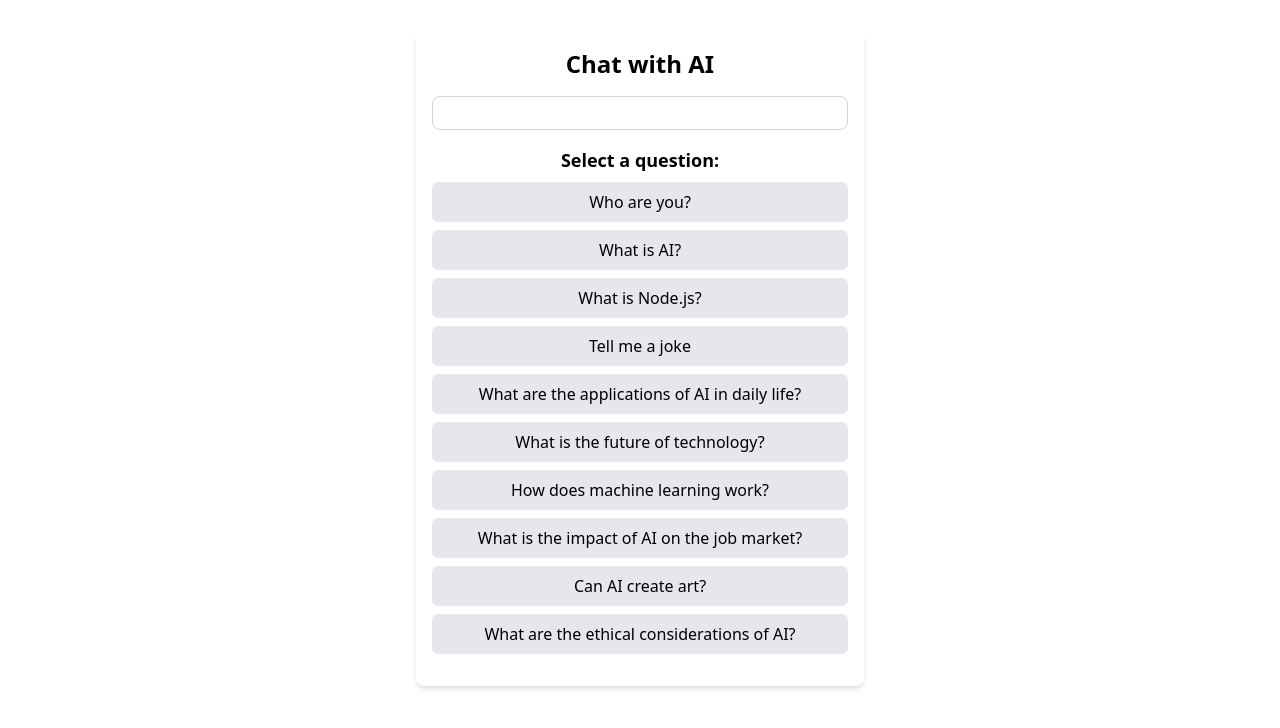
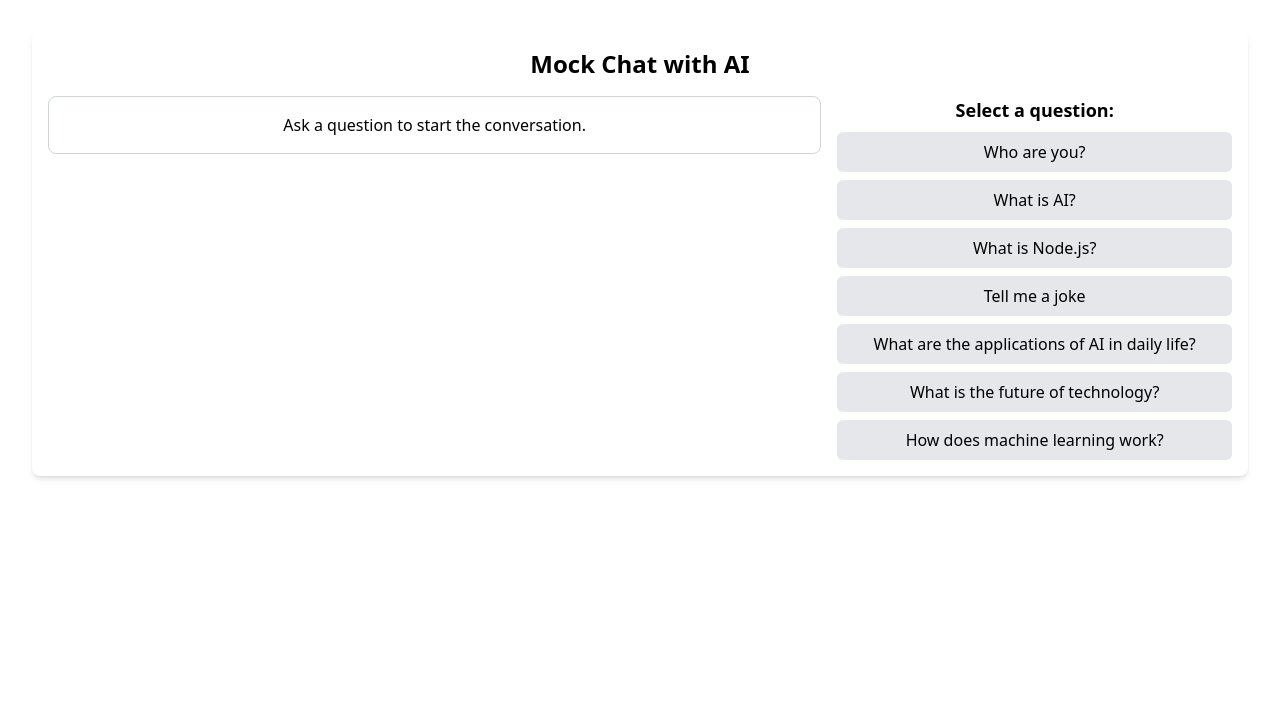
Before and after one commit to himanshu07Rai/ChatBot, a React (Vite) app in the folder client/: page / in a window 1280 px wide. Shown: the top 728 px of the page. Built offline with nearby package versions, Linux system fonts and the light colour scheme.

Commit message:
Layout refactoring

```diff
--- a/client/src/components/ChatArea.tsx
+++ b/client/src/components/ChatArea.tsx
@@ -29,9 +29,6 @@ export default function ChatArea() {
     "What are the applications of AI in daily life?",
     "What is the future of technology?",
     "How does machine learning work?",
-    "What is the impact of AI on the job market?",
-    "Can AI create art?",
-    "What are the ethical considerations of AI?",
   ];
 
   const updateChatHistory = () => {
@@ -106,13 +103,16 @@ export default function ChatArea() {
   };
 
   return (
-    <div className="max-w-md mx-auto p-4 bg-white rounded-lg shadow-md">
-      <h1 className="text-2xl font-bold text-center mb-4">Chat with AI</h1>
+    <div className="mx-auto p-4 bg-white rounded-lg shadow-md">
+      <h1 className="text-2xl font-bold text-center mb-4">Mock Chat with AI</h1>
+      <div className="flex flex-col lg:flex-row">
+        <div className="flex-1 lg:mr-4">
           <div
-        className="overflow-y-auto max-h-96 mb-4 p-4 border border-gray-300 rounded-lg"
+            className="overflow-y-auto max-h-screen mb-4 p-4 border border-gray-300 rounded-lg"
             ref={messageAreaScrollRef}
           >
-        {chatHistory.map((msg, index) => (
+            {chatHistory.length > 0 ? (
+              chatHistory.map((msg, index) => (
                 <div
                   key={index}
                   className={`mb-2 flex ${
@@ -129,7 +129,12 @@ export default function ChatArea() {
                     <ReactMarkdown>{msg.content}</ReactMarkdown>
                   </div>
                 </div>
-        ))}
+              ))
+            ) : (
+              <p className="text-center">
+                Ask a question to start the conversation.
+              </p>
+            )}
           </div>
           {isThinking && (
             <div className="mb-4 p-2 border border-gray-300 rounded-md">
@@ -141,7 +146,10 @@ export default function ChatArea() {
               <ReactMarkdown>{currentResponse}</ReactMarkdown>
             </div>
           )}
-      <div className="mb-4">
+        </div>
+        <div className="lg:w-1/3">
+          {" "}
+          {/* Set a specific width for the question selection area */}
           <h2 className="text-lg font-semibold mb-2">Select a question:</h2>
           <div className="space-y-2">
             {questions.map((q, index) => (
@@ -156,5 +164,6 @@ export default function ChatArea() {
           </div>
         </div>
       </div>
+    </div>
   );
 }
```
Lines whose indentation alone changed are shown as unchanged.
